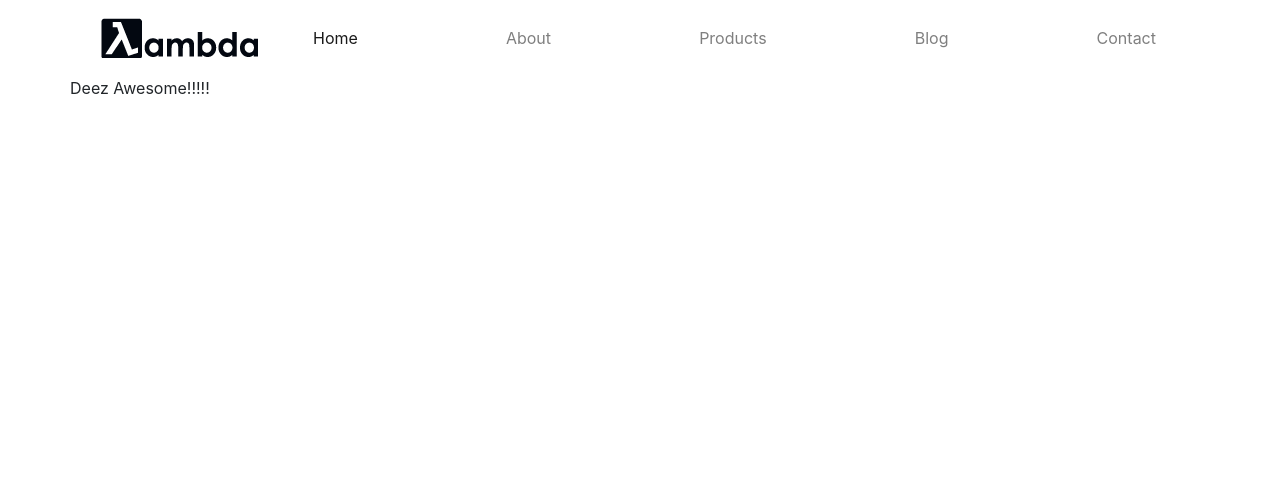
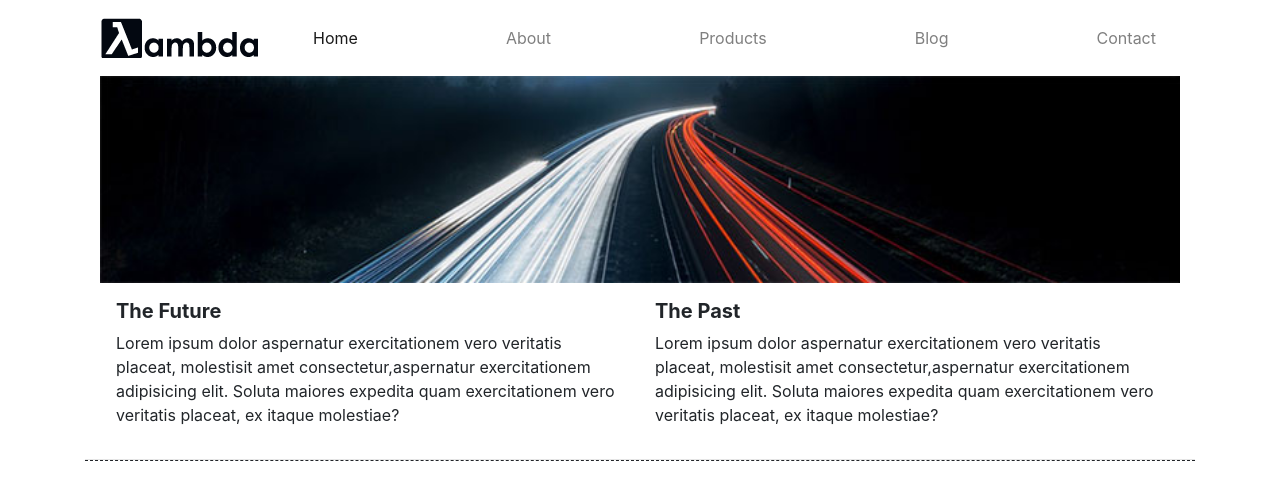
Before and after one commit to noaholutunji/lambda-school, a plain HTML site: page index.html in a window 1280 px wide. Drawn offline with nearby package versions, Linux system fonts and the light colour scheme.

Commit message:
Made changes in index.html, css and added image

```diff
--- a/css/style.css
+++ b/css/style.css
@@ -0,0 +1,3 @@
+.broken {
+    border-bottom: 1px dashed;
+}
--- a/index.html
+++ b/index.html
@@ -50,9 +50,26 @@
       </div>
     </nav>
 
-    <div class="row">
-      Deez Awesome!!!!!
+
+    <div class="row mx-0">
+        <div class="col">
+            <img class="img-fluid w-100" src="img/jumbo.jpg" alt="Light flash"/>
+        </div>
     </div>
+
+    <div class="row pt-3 px-3 mx-0">
+        <div class="col-sm-12 col-md-6">
+            <h5><strong>The Future</strong></h5>
+            <p>Lorem ipsum dolor aspernatur exercitationem vero veritatis placeat, molestisit amet consectetur,aspernatur exercitationem  adipisicing elit. Soluta maiores expedita quam exercitationem vero veritatis placeat, ex itaque molestiae?</p>
+        </div>
+
+        <div class="col-sm-12 col-md-6">
+            <h5><strong>The Past</strong></h5>
+            <p>Lorem ipsum dolor aspernatur exercitationem vero veritatis placeat, molestisit amet consectetur,aspernatur exercitationem  adipisicing elit. Soluta maiores expedita quam exercitationem vero veritatis placeat, ex itaque molestiae?</p>
+        </div>
+    </div>
+    <hr class="broken">
+
   </div>
 
   <script src="https://code.jquery.com/jquery-3.3.1.slim.min.js"
```
Also changed, not shown: img/jumbo.jpg (added).
